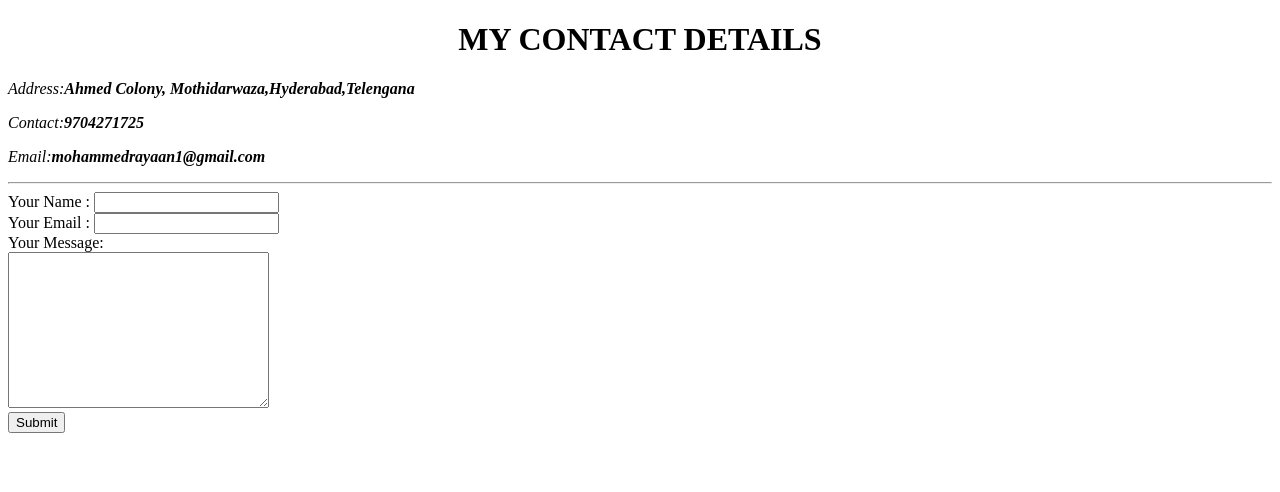
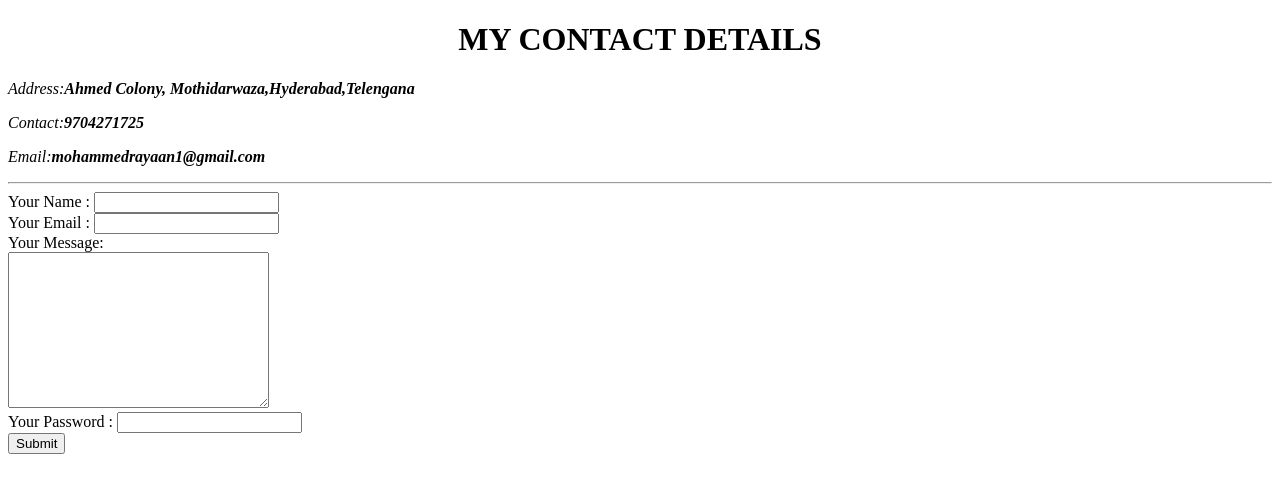
Before and after one commit to mohdriyaan/cv, a plain HTML site: page contact.html in a window 1280 px wide. Drawn offline with Linux system fonts and the light colour scheme.

Commit message:
update contact.html

```diff
--- a/contact.html
+++ b/contact.html
@@ -22,6 +22,8 @@
       <label>Your Message:</label><br/>
       <textarea name="yourMessage" rows="10" cols="30"></textarea><br/>
         <!--Rows tell how tall it should be and cols says how wide it should be-->
+      <label>Your Password :</label>
+      <input type="password" name="" value=""><br/>
       <input type="submit" name="" >
     </form>
 
```
